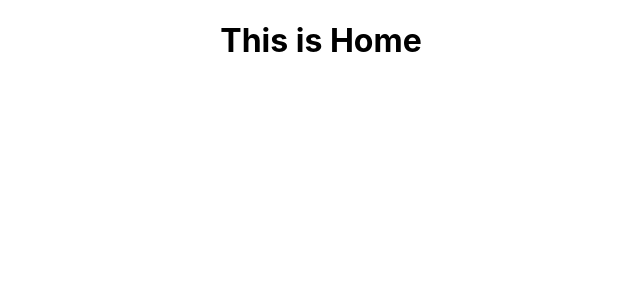
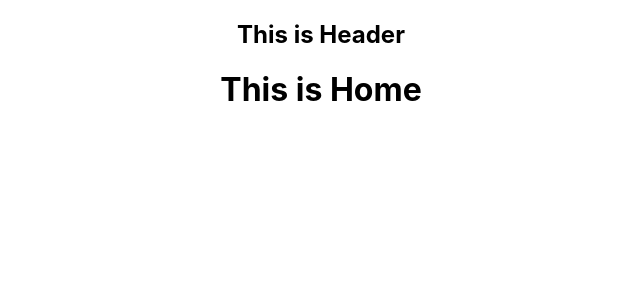
Before and after one commit to eortiz65/Team-Beef-LLC, a React (Create React App) app in the folder client/: page / in a window 1280 px wide. Shown: the top 300 px of the page, without its empty margins (319-959 px from the left). Built offline with nearby package versions, Linux system fonts and the light colour scheme.

Commit message:
Header also rendered

```diff
--- a/client/src/App.js
+++ b/client/src/App.js
@@ -2,11 +2,14 @@ import './App.css'
 import React, { useState } from 'react'
 import { Routes, Route } from 'react-router-dom'
 import Home from './components/Home'
+import Header from './components/Header'
 
 function App() {
   return (
     <div className="App">
-      <nav></nav>
+      <nav>
+        <Header />
+      </nav>
       <main>
         <Home />
       </main>
```
